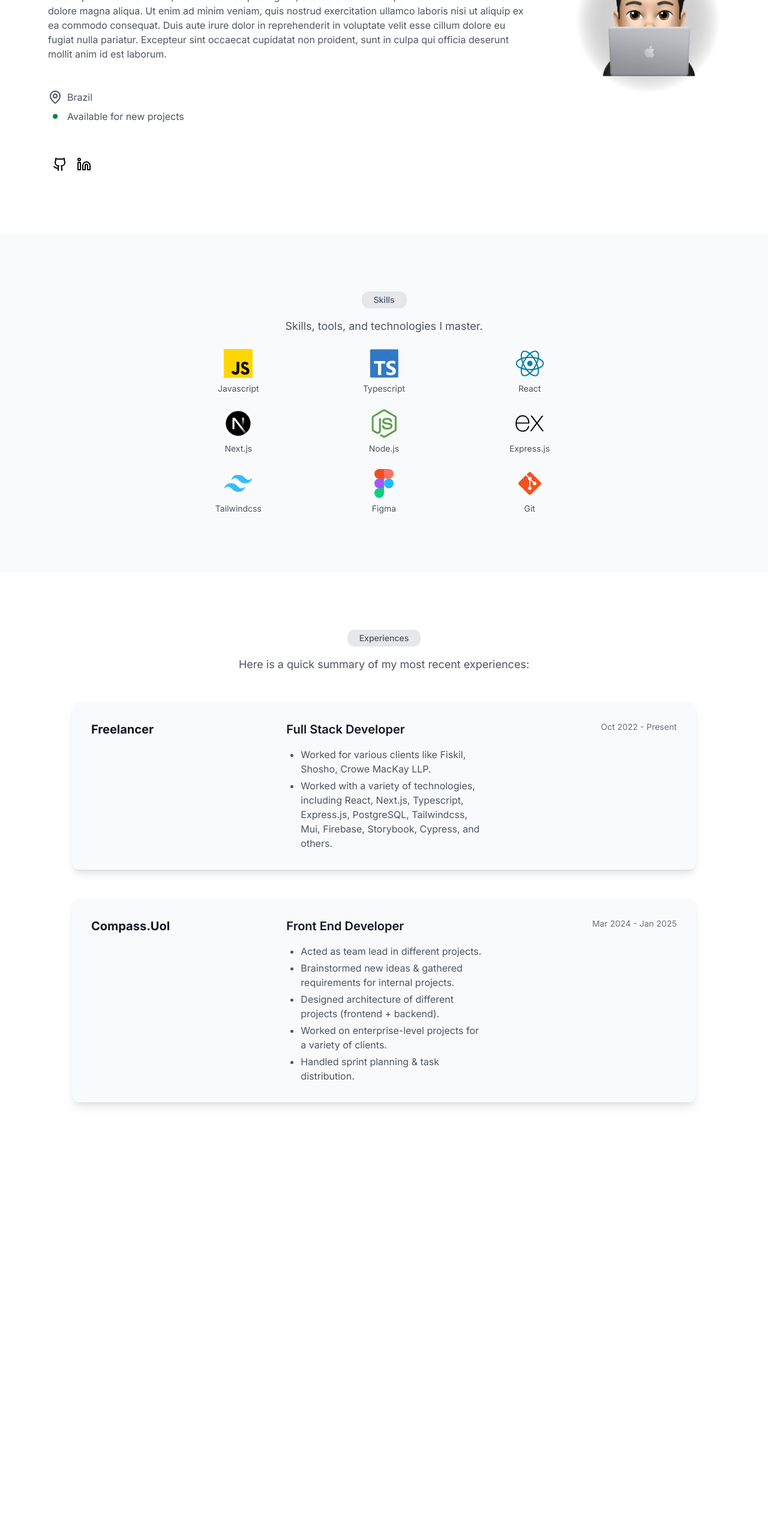
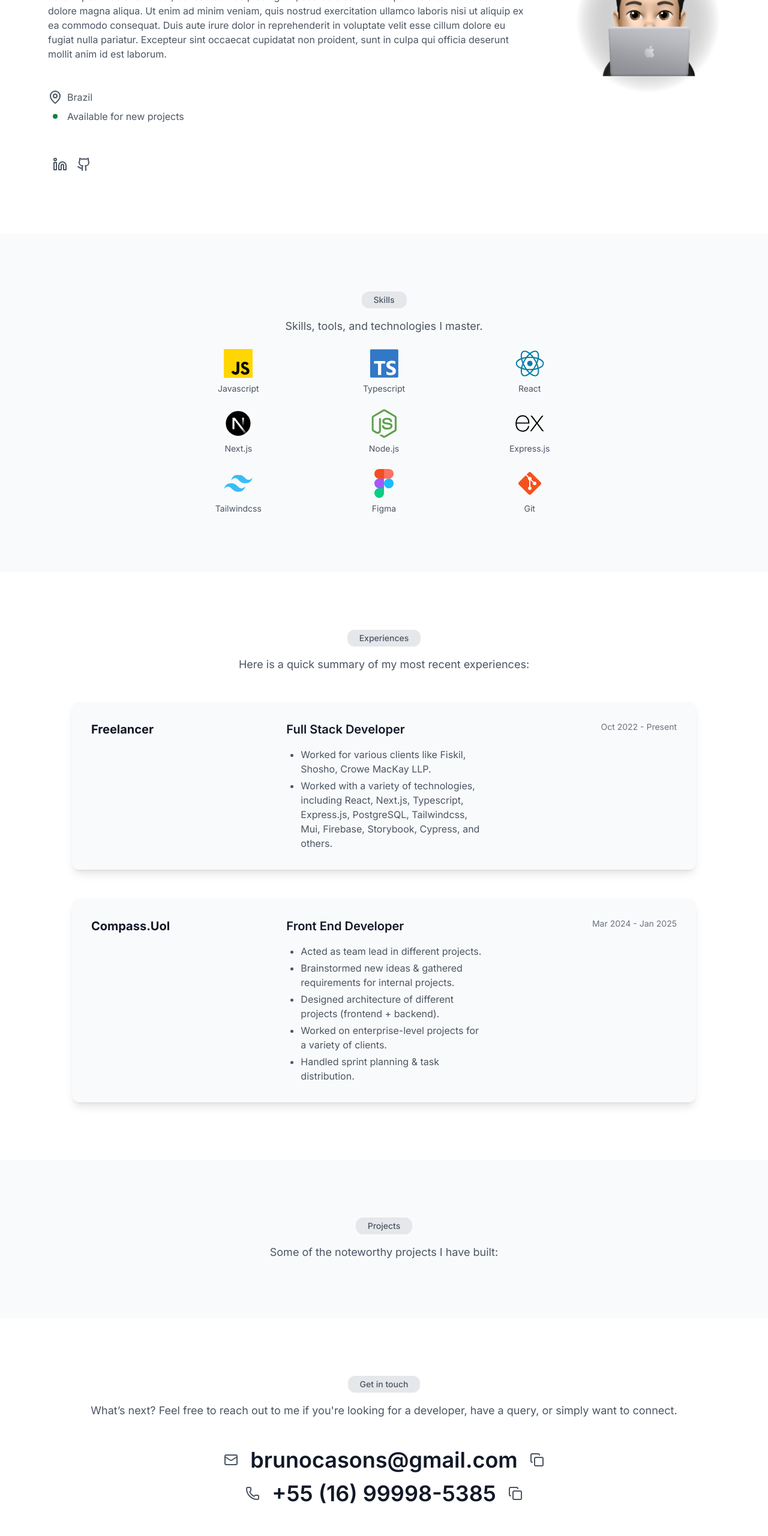
Before and after one commit to BrunoCason/portfolio, a Next.js app: page / in a window 1280 px wide. Shown: the part 234-2795 px from the top of the page at 60% size. Before the commit the page ends 2184 px from the top, so only its background shows below. Built offline with nearby package versions, Linux system fonts and the light colour scheme.

Commit message:
feat: add section contact

```diff
--- /dev/null
+++ b/src/components/sections/contact.tsx
@@ -0,0 +1,37 @@
+import SectionHeader from "../ui/sectionHeader";
+import { Mail, Phone } from "lucide-react";
+import SocialLinks from "../ui/socialLinks";
+import ContactItem from "../ui/ContactItem";
+
+const contact = () => {
+  return (
+    <section className="py-16 md:py-24 space-y-12">
+      <SectionHeader
+        title="Get in touch"
+        description="What’s next? Feel free to reach out to me if you're looking for a developer, have a query, or simply want to connect."
+      />
+
+      <div className="space-y-4 flex flex-col items-center">
+        <ContactItem
+          icon={<Mail className="text-gray-600" />}
+          contactText="brunocasons@gmail.com"
+          href="mailto:brunocasons@gmail.com"
+        />
+        <ContactItem
+          icon={<Phone className="text-gray-600" />}
+          contactText="+55 (16) 99998-5385"
+          href="tel:+5516999985385"
+        />
+      </div>
+
+      <div className="flex flex-col items-center space-y-2">
+        <p className="text-gray-600">
+          You may also find me on these platforms!
+        </p>
+        <SocialLinks />
+      </div>
+    </section>
+  );
+};
+
+export default contact;
--- a/src/components/sections/hero.tsx
+++ b/src/components/sections/hero.tsx
@@ -1,6 +1,6 @@
 import { MapPin } from "lucide-react";
-import { socialLinks } from "@/lib/data";
 import Image from "next/image";
+import SocialLinks from "../ui/socialLinks";
 
 const hero = () => {
   return (
@@ -34,19 +34,7 @@ const hero = () => {
           </div>
         </div>
 
-        <div className="flex ">
-          {socialLinks.map((socialLink, index) => (
-            <a
-              key={index}
-              href={socialLink.url}
-              target="_blank"
-              rel="noopener noreferrer"
-              className="p-2 rounded-full hover:bg-gray-200 transition"
-            >
-              {socialLink.icon}
-            </a>
-          ))}
-        </div>
+        <SocialLinks />
       </div>
 
       <div className="flex-shrink-0">
--- /dev/null
+++ b/src/components/sections/projects.tsx
@@ -0,0 +1,14 @@
+import SectionHeader from "../ui/sectionHeader";
+
+const projects = () => {
+  return (
+    <section className="bg-gray-50 py-16 md:py-24 -mx-4 md:-mx-10 lg:-mx-20 2xl:-mx-32">
+      <SectionHeader
+        title={"Projects"}
+        description={"Some of the noteworthy projects I have built:"}
+      />
+    </section>
+  );
+};
+
+export default projects;
--- /dev/null
+++ b/src/components/ui/ContactItem.tsx
@@ -0,0 +1,49 @@
+import { Copy } from "lucide-react";
+import { useState } from "react";
+
+interface ContactItemProps {
+  icon: React.ReactNode;
+  contactText: string;
+  href: string;
+}
+
+const ContactItem = ({ icon, contactText, href }: ContactItemProps) => {
+  const [showModal, setShowModal] = useState(false);
+
+  const handleCopyClick = async (text: string) => {
+    try {
+      await navigator.clipboard.writeText(text);
+      setShowModal(true);
+      setTimeout(() => setShowModal(false), 2000);
+    } catch (err) {
+      console.error("Failed to copy text: ", err);
+    }
+  };
+
+  return (
+    <div className="flex items-center space-x-5 relative">
+      {icon}
+      <a
+        href={href}
+        className="font-semibold text-lg md:text-4xl text-gray-900 hover:underline"
+      >
+        {contactText}
+      </a>
+      <div className="relative">
+        <Copy
+          className="text-gray-600 cursor-pointer"
+          onClick={() => handleCopyClick(contactText)}
+        />
+
+        {showModal && (
+          <div className="absolute bottom-full left-1/2 transform -translate-x-1/2 mb-2 bg-gray-600 text-gray-200 px-3 py-2 rounded-md text-sm shadow-lg">
+            Copied to clipboard!
+            <div className="absolute left-1/2 transform -translate-x-1/2 w-3 h-3 bg-gray-600 rotate-45"></div>
+          </div>
+        )}
+      </div>
+    </div>
+  );
+};
+
+export default ContactItem;
--- a/src/components/ui/experienceItem.tsx
+++ b/src/components/ui/experienceItem.tsx
@@ -15,7 +15,9 @@ const ExperienceItem = () => {
           </div>
 
           <div className="space-y-4">
-            <p className="text-lg lg:text-xl font-semibold text-gray-900">{experience.position}</p>
+            <p className="text-lg lg:text-xl font-semibold text-gray-900">
+              {experience.position}
+            </p>
             <ul className="list-disc pl-6 space-y-1">
               {experience.summary.map((item, idx) => (
                 <li key={idx} className="text-base text-gray-600">
--- a/src/components/ui/sectionHeader.tsx
+++ b/src/components/ui/sectionHeader.tsx
@@ -9,9 +9,7 @@ interface SectionHeaderProps {
       <span className="text-gray-600 bg-gray-200 py-1 px-5 font-medium text-sm rounded-xl">
         {title}
       </span>
-        <span className="text-gray-600 text-lg text-center">
-          {description}
-        </span>
+      <span className="text-gray-600 text-lg text-center">{description}</span>
     </div>
   );
 };
--- /dev/null
+++ b/src/components/ui/socialLinks.tsx
@@ -0,0 +1,21 @@
+import { socialLinks } from "@/lib/data";
+
+const SocialLinks = () => {
+  return (
+    <div className="flex">
+      {socialLinks.map((socialLink, index) => (
+        <a
+          key={index}
+          href={socialLink.url}
+          target="_blank"
+          rel="noopener noreferrer"
+          className="p-2 text-gray-600 rounded-full hover:bg-gray-200 transition"
+        >
+          {socialLink.icon}
+        </a>
+      ))}
+    </div>
+  );
+};
+
+export default SocialLinks;
--- a/src/lib/data.tsx
+++ b/src/lib/data.tsx
@@ -35,12 +35,12 @@ export const navLinks = [
 
 export const socialLinks = [
   {
+    icon: <Linkedin />,
+    url: 'https://www.linkedin.com/in/brunocason/',
+  },
+  {
     icon: <Github />,
     url: 'https://github.com/BrunoCason',
-  },
-  {
-    icon: <Linkedin />,
-    url: 'https://www.linkedin.com/in/brunocason/',
   }
 ];
 
--- a/src/pages/index.tsx
+++ b/src/pages/index.tsx
@@ -1,6 +1,8 @@
 import Header from "@/components/layout/header";
+import Contact from "@/components/sections/contact";
 import Experiences from "@/components/sections/experiences";
 import Hero from "@/components/sections/hero";
+import Projects from "@/components/sections/projects";
 import Skills from "@/components/sections/skills";
 
 export default function Home() {
@@ -10,6 +12,8 @@ export default function Home() {
       <Hero />
       <Skills />
       <Experiences />
+      <Projects />
+      <Contact />
     </main>
   );
 }
```
Also changed, not shown: src/components/sections/experiences.tsx (+5 -5 lines). Lines whose indentation alone changed are shown as unchanged.
